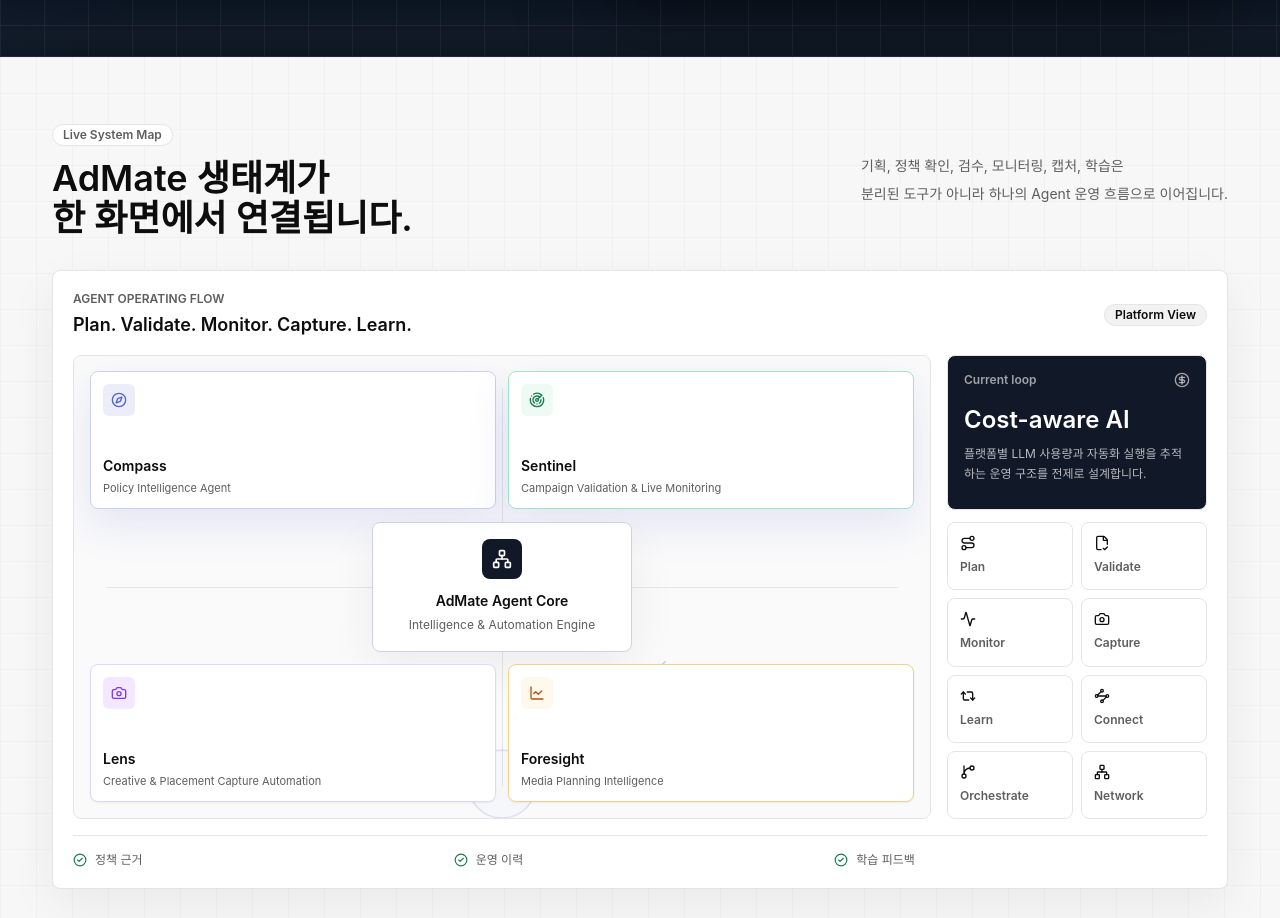
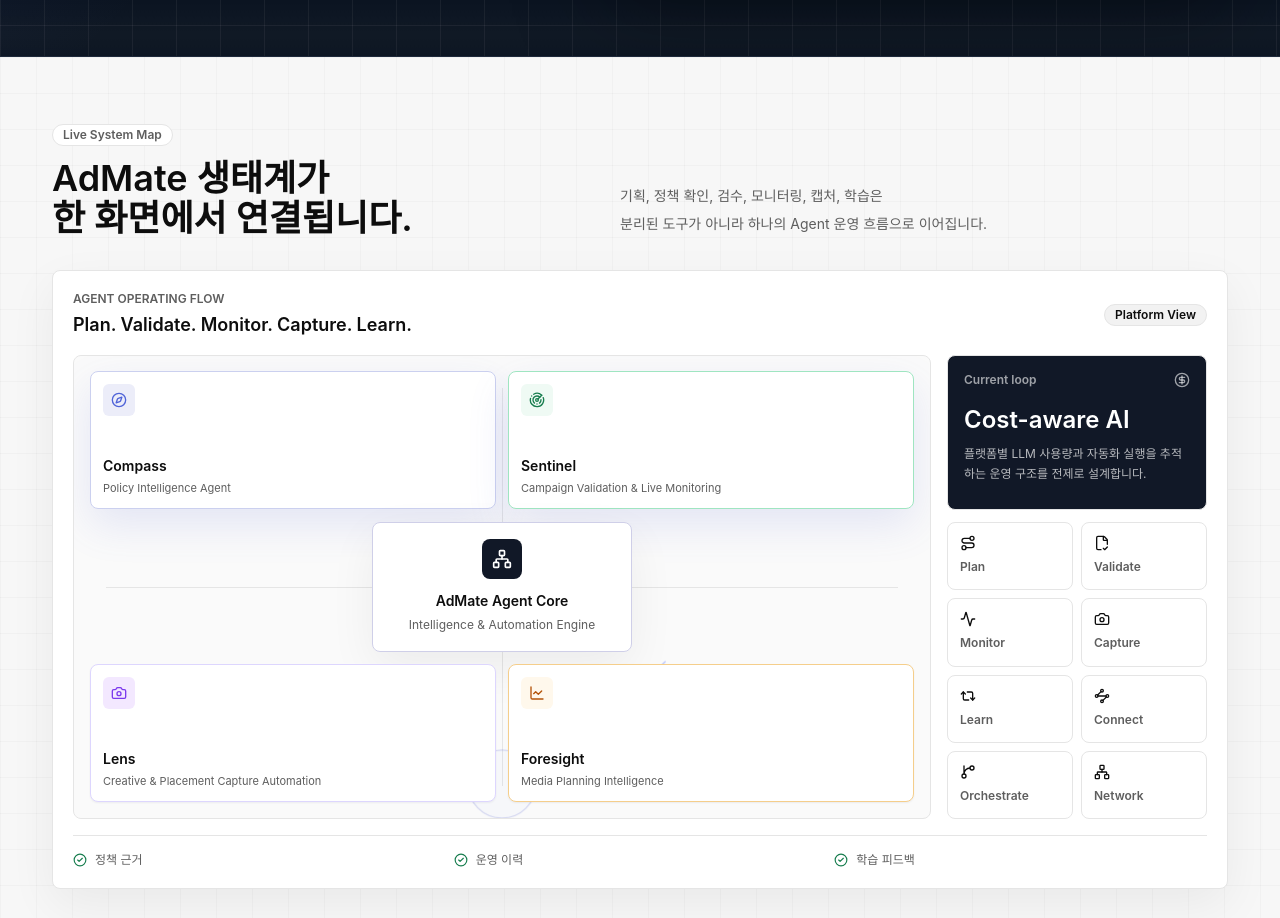
Before and after one commit to Jhongjin/admate-homepage, a Next.js app: page / in a window 1280 px wide. Shown: the part 780-1698 px from the top of the page. Built offline with nearby package versions, Linux system fonts and the light colour scheme.

Commit message:
Tighten system map heading layout

```diff
--- a/src/components/home/SystemMapSection.tsx
+++ b/src/components/home/SystemMapSection.tsx
@@ -21,8 +21,8 @@ export function SystemMapSection() {
     <section id="platform" className="relative overflow-hidden border-b border-border bg-[#F7F7F7] py-14 sm:py-16">
       <div className="absolute inset-0 soft-grid opacity-60" aria-hidden="true" />
       <div className="section-shell relative">
-        <div className="mb-8 flex flex-col gap-4 lg:flex-row lg:items-center lg:justify-between">
-          <div className="max-w-2xl">
+        <div className="mb-8 grid gap-4 lg:grid-cols-[minmax(0,520px)_minmax(0,440px)] lg:items-end lg:gap-12">
+          <div>
             <Badge variant="outline" className="mb-3 bg-card text-muted-foreground">
               Live System Map
             </Badge>
@@ -31,7 +31,7 @@ export function SystemMapSection() {
               <span className="block sm:whitespace-nowrap">한 화면에서 연결됩니다.</span>
             </h2>
           </div>
-          <p className="max-w-xl text-sm leading-7 text-muted-foreground">
+          <p className="max-w-[440px] text-sm leading-7 text-muted-foreground">
             <span className="block">기획, 정책 확인, 검수, 모니터링, 캡처, 학습은</span>
             <span className="block">분리된 도구가 아니라 하나의 Agent 운영 흐름으로 이어집니다.</span>
           </p>
```
